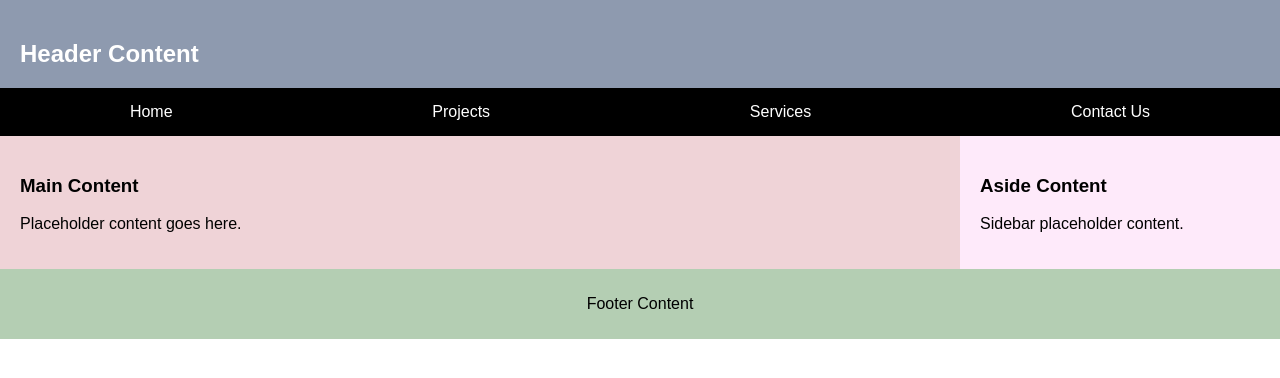
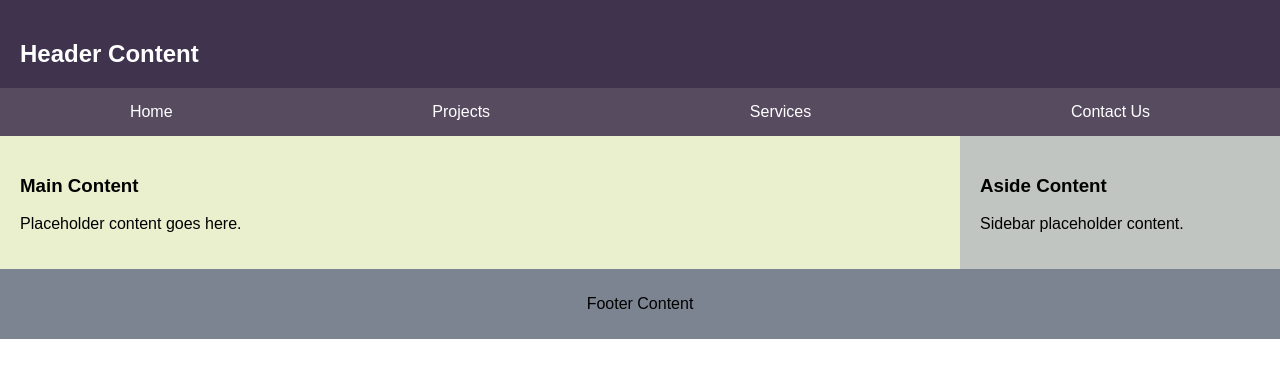
Before and after one commit to iezll1106/wdd131, a plain HTML site: page week01/basic-layout.html in a window 1280 px wide. Drawn offline with Linux system fonts and the light colour scheme.

Commit message:
edit colors

```diff
--- a/week01/styles/layout.css
+++ b/week01/styles/layout.css
@@ -16,7 +16,7 @@ body {
 /* Header */
 header {
     grid-area: header;
-    background: #8E9AAF;
+    background: #3f334d;
     color: white;
     padding: 20px 20px 0 20px;  /* no bottom padding */
 }
@@ -25,7 +25,7 @@ header {
 nav {
     display: flex;
     justify-content: space-around;
-    background: black;
+    background: #574b60;
 
     margin-left: -20px;
     margin-right: -20px;
@@ -44,21 +44,21 @@ nav a:hover {
 /* Main */
 main {
     grid-area: main;
-    background: #efd3d7;
+    background: #eaf0ce;
     padding: 20px;
 }
 
 /* Aside */
 aside {
     grid-area: aside;
-    background: #feeafa;
+    background: #c0c5c1;
     padding: 20px;
 }
 
 /* Footer */
 footer {
     grid-area: footer;
-    background: #b4ceb3;
+    background: #7d8491;
     color: black;
     text-align: center;
     padding: 10px;
```
Also changed, not shown: 1 other file.
